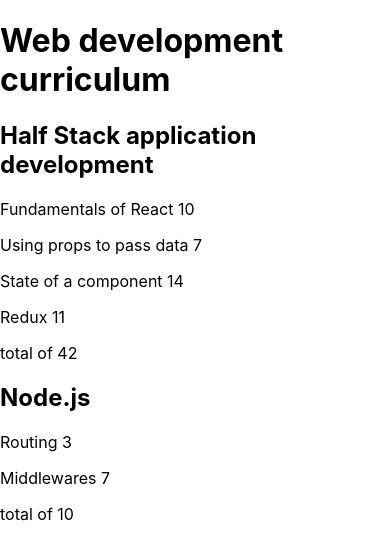
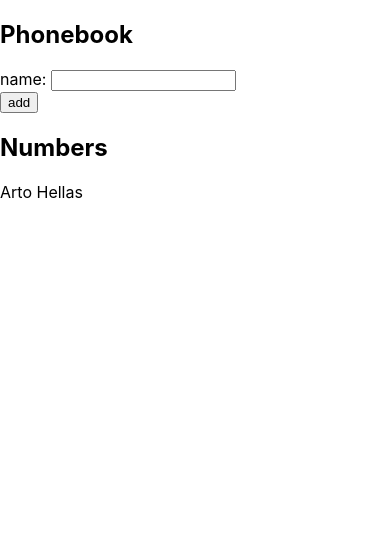
Before and after one commit to jeanm65/Part2-fullStackOpen, a React (Create React App) app: page / in a window 390 px wide. Shown: the top 558 px of the page. Built offline with nearby package versions, Linux system fonts and the light colour scheme.

Commit message:
this is the exercise 2.6 - The Phonebook Step1

```diff
--- a/src/App.js
+++ b/src/App.js
@@ -1,59 +1,39 @@
-import Course from "./courses/Course"
-import Title from "./courses/TItle";
+import { useState } from 'react'
+import Persons from './components/Persons';
 
 const App = () => {
-  const courses = [
-    {
-      name: 'Half Stack application development',
-      id: 1,
-      parts: [
-        {
-          name: 'Fundamentals of React',
-          exercises: 10,
-          id: 1
-        },
-        {
-          name: 'Using props to pass data',
-          exercises: 7,
-          id: 2
-        },
-        {
-          name: 'State of a component',
-          exercises: 14,
-          id: 3
-        },
-        {
-          name: 'Redux',
-          exercises: 11,
-          id: 4
+  const [persons, setPersons] = useState([
+    { name: 'Arto Hellas' }
+  ])
+  const [newName, setNewName] = useState('');
+  const handleNameChange = (e) => {
+    setNewName(e.target.value);
   }
-      ]
-    },
-    {
-      name: 'Node.js',
-      id: 2,
-      parts: [
-        {
-          name: 'Routing',
-          exercises: 3,
-          id: 1
-        },
-        {
-          name: 'Middlewares',
-          exercises: 7,
-          id: 2
+  const addName = (e) => {
+      e.preventDefault();
+      const nameObject = {
+        name: newName,
+        id: persons.length + 1
       }
-      ]
+      setPersons(persons.concat(nameObject));
+      setNewName('');
   }
-  ]
+
   return (
     <div>
-        <Title />
-        <Course courses={courses[0]} />
-        <Course courses={courses[1]} />
+      <h2>Phonebook</h2>
+      <form onSubmit={addName}>
+        <div>
+          name: <input value={newName} onChange={handleNameChange} />
         </div>
-
+        <div>
+          <button type="submit">add</button>
+        </div>
+      </form>
+      <h2>Numbers</h2>
+       {persons.map((person)=><Persons key={person.name} persons={person} />)}
+    </div>
   )
 }
 
-export default App;
+export default App
--- /dev/null
+++ b/src/components/Persons.jsx
@@ -0,0 +1,11 @@
+import React from 'react';
+
+const Persons = ({persons}) => {
+  return (
+    <div>
+      <p>{persons.name}</p>
+    </div>
+  );
+};
+
+export default Persons;
```
Lines whose indentation alone changed are shown as unchanged.
